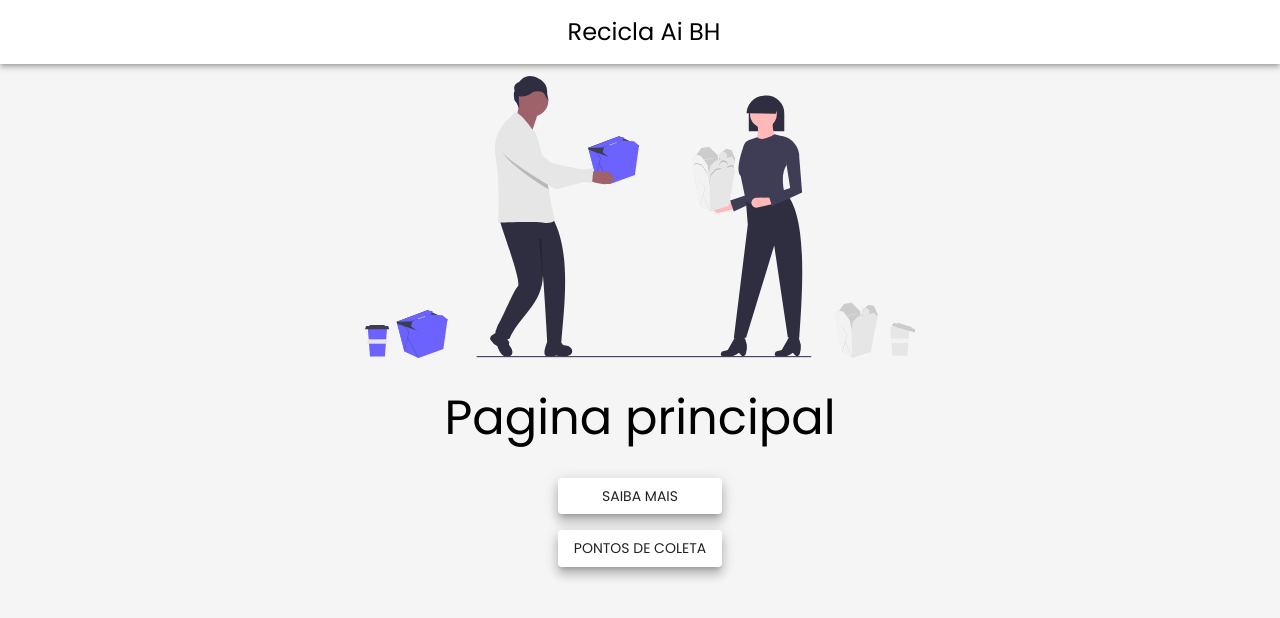
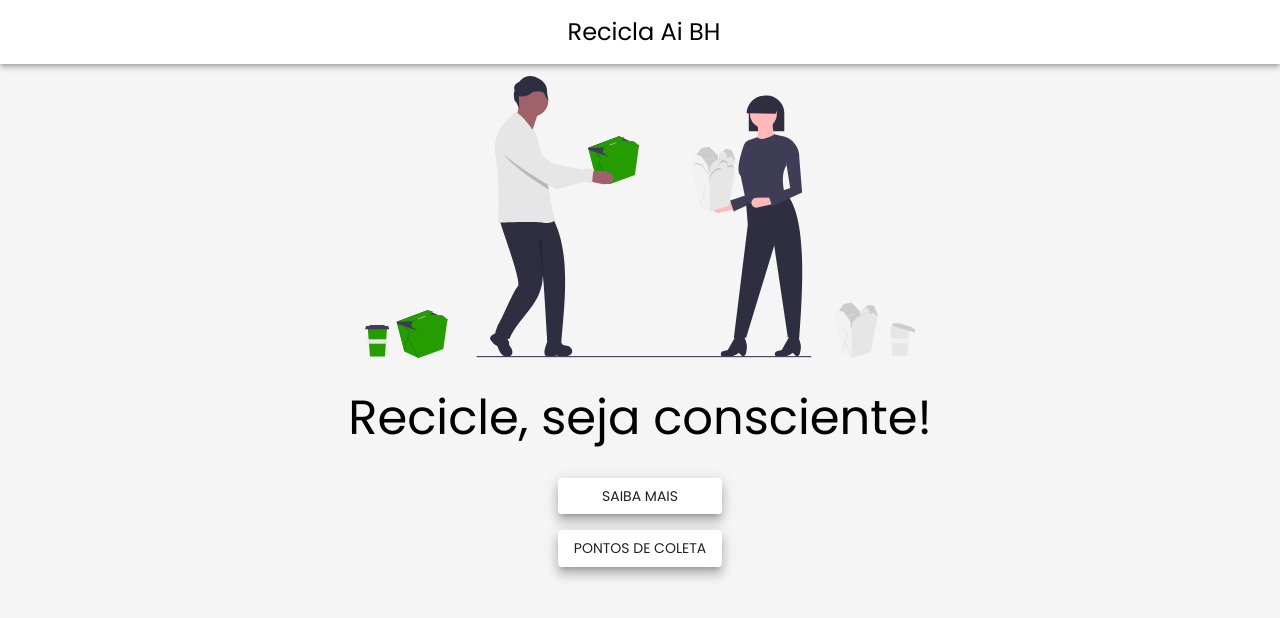
Before and after one commit to jenifferlaila/reciclaAiBH, a React (Vite) app: page / in a window 1280 px wide. Shown: the top 618 px of the page. Built offline with nearby package versions, Linux system fonts and the light colour scheme.

Commit message:
fix: navbar selection, content changes

```diff
--- a/src/components/Navbar/Navbar.tsx
+++ b/src/components/Navbar/Navbar.tsx
@@ -20,7 +20,11 @@ function Navbar({ isHome = false }: NavbarProps) {
             <ArrowBackIosNew />
           </Link>
 
-          <Typography variant="h5" component="p" sx={{ fontWeight: 'normal', ml: 'auto', pr: '1rem' }}>
+          <Typography
+            variant="h5"
+            component="p"
+            sx={{ fontWeight: 'normal', ml: 'auto', pr: '1rem', userSelect: 'none' }}
+          >
             {t('navbar.title')}
           </Typography>
 
--- a/src/content/home.ts
+++ b/src/content/home.ts
@@ -1,5 +1,5 @@
 export default {
-  'home.title': 'Pagina principal',
+  'home.title': 'Recicle, seja consciente!',
   'home.more': 'Saiba mais',
   'home.locations': 'Pontos de coleta',
 } as const;
```
Also changed, not shown: public/recycle.svg.
